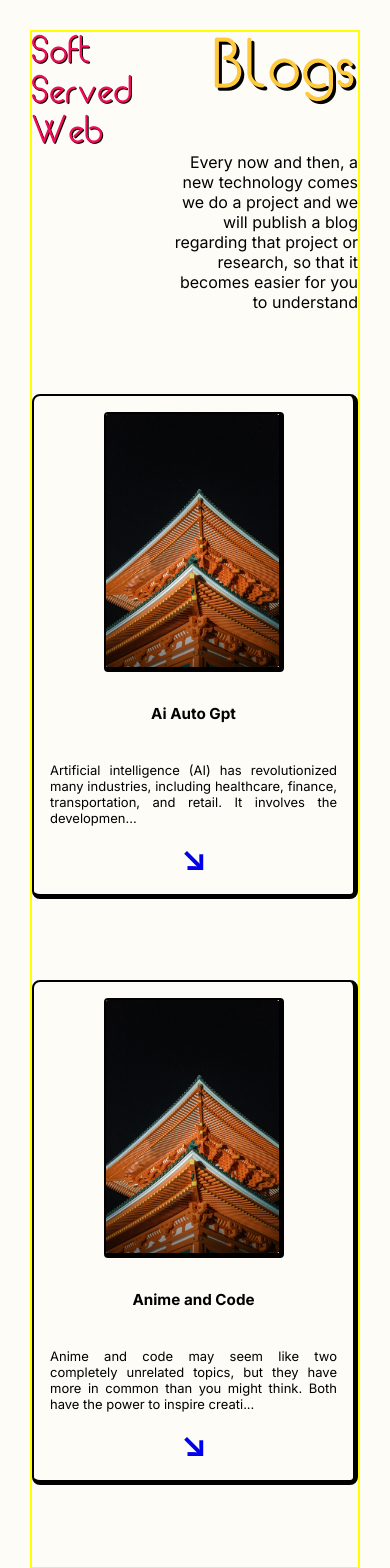
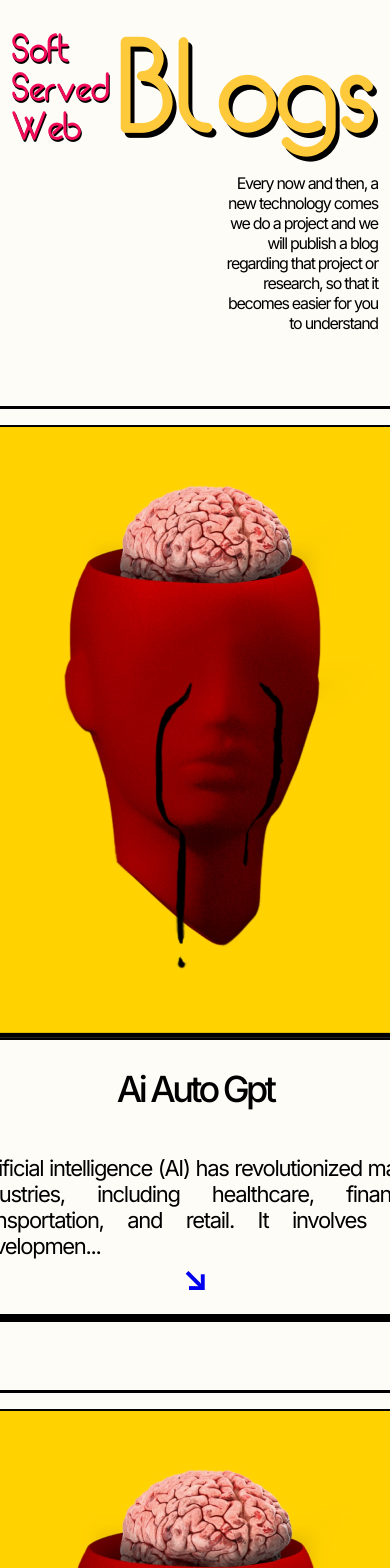
Before and after one commit to aswnss-m/softservedweb, a React (Vite) app: page /Blogs in a window 390 px wide. Shown: the top 1568 px of the page. Built offline with nearby package versions, Linux system fonts and the light colour scheme.

Commit message:
UI changed but not responsive

```diff
--- a/src/Components/Blog/Blog.css
+++ b/src/Components/Blog/Blog.css
@@ -1,40 +1,47 @@
 .blogPage{
-    outline: 2px solid yellow;
     display: flex;
+    align-items: center;
     flex-direction: column;
-    align-items: center;
+
 }
 .blogHeader{
     display: grid;
     grid-template-areas:
     "logo title"
     "descp descp";
+    gap: 10px;
 }
 .blogHeaderLogo{
-    font-family: 'thinoobold';
+    font-family: 'thinoothin';
     grid-area: logo;
-    font-size: 28pt;
-    color:#F30C59;
-    text-shadow: 1px 1px #000000;
+    font-size: var(--text-size-xxm);
+    color:var(--color-red);
+    filter: drop-shadow(1px 2px 0px #000000);
 
 }
+
 .blogHeaderTitle{
-    font-family: 'thinoobold';
+    font-family: 'thinoothin';
     grid-area: title;
-    font-size: 50pt;
+    font-size: var(--text-size-xl);
     color: #FFC93C;
     justify-self: right;
-    text-shadow: 3px 3px #000000;
+    filter: drop-shadow(4px 5px 0px #000000);
+
 }
 .blogHeaderDescp{
     grid-area: descp;
-    width: min(90%,50vw);
+    width: min(45%,75vw);
     text-align: right;
     justify-self: right;
+    letter-spacing: var(--letter-spacing-m);
+
+    /* font-size: var(--text-size-xxs); */
 }
 .blogCards:last-child{
     margin-bottom: 25%;
 }
+
 .blogContent{
     display: flex;
     flex-direction: column;
@@ -42,8 +49,10 @@
     text-align: justify;
     margin-top: 2em;
 }
+
 .blogPageTitle{
-    font-size: xx-large;
+    margin-top: 1em;
+    font-size: var(--text-size-l);
     font-weight: bold;
     text-align: center;
     gap: 1em;
--- a/src/Components/Blog/Blog.jsx
+++ b/src/Components/Blog/Blog.jsx
@@ -1,23 +1,43 @@
-import React from 'react'
-import "./Blog.css"
-import Card from './Card'
-import { Link } from 'react-router-dom'
-import { Blogs } from '../../assets/Blogs'
+import React from "react";
+import "./Blog.css";
+import Card from "./Card";
+import { Link } from "react-router-dom";
+import { Blogs } from "../../assets/Blogs";
 function Blog() {
   return (
-    <div className='blogPage'>
+    <div className="blogContainer">
+
+
+    <div className="blogPage">
       <div className="blogHeader">
-        <Link to='/'><h4><span className='blogHeaderLogo'>Soft<br />Served<br />Web</span></h4></Link>
-        <span className='blogHeaderTitle'>Blogs</span>
-        <p className='blogHeaderDescp'>Every now and then, a new technology comes we do a project and we will publish a blog regarding that project or research, so that it becomes easier for you to understand</p>
+        <Link to="/">
+          <h4 className="blogHeaderLogo">
+            Soft <br/> Served<br/> Web
+          </h4>
+        </Link>
+        <h1 className="blogHeaderTitle">Blogs</h1>
+        <p className="blogHeaderDescp">
+          Every now and then, a new technology comes we do a project and we will
+          publish a blog regarding that project or research, so that it becomes
+          easier for you to understand
+        </p>
       </div>
+
       <div className="blogCards">
-          {Blogs.map((item,index)=>{
-           return <Card Title={item.Title} Descp = {item.Content} id={item.id}/>
-          })}
+        {Blogs.map((item, index) => {
+          return (
+            <Card
+              Title={item.Title}
+              Descp={item.Content}
+              id={item.id}
+              img={item.image}
+            />
+          );
+        })}
       </div>
     </div>
-  )
+    </div>
+  );
 }
 
-export default Blog
+export default Blog;
--- a/src/Components/Blog/Card.css
+++ b/src/Components/Blog/Card.css
@@ -1,40 +1,70 @@
 .blogCard{
     display: flex;
-    margin-top:25%;
+    /* margin:4em; */
+    margin-top: 15%;
+
     padding: 1em;
-    height: 30vh;
+    height: 40vh;
+    /* width: 70vw; */
     align-items: center;
     gap:2em;
-    border-radius: .5em;
-    border: 2px solid black;
-    border-right: 5px solid black;
-    border-bottom: 5px solid black;
+
+    border-radius: 4px;
+    border: 3px solid #000000;
+    box-shadow: 4px 5px 0px #000000;
+
+
+
 }
 .blogImage{
     height: 160%;
     border: 2px solid black;
-    border-radius: .25em;
-    border-right: 5px solid black;
-    border-bottom: 5px solid black;
-    width: 180px;
-    height: 260px;
+    border-radius: 6px;
+
+    filter: drop-shadow(4px 5px 0px #000000);
+    /* width: 180px;
+    height: 260px; */
     object-fit: cover;
 }
+
 .blogContents{
-    /* background-color: green; */
+
+    overflow: hidden;
     text-align: left;
+
     font-size:small;
-    gap: 1em;
     display: flex;
     flex-direction: column;
+    box-sizing: border-box;
+    color: #000000;
 }
-.blogContents a{
+.toBlogLink{
     align-self: flex-end;
     font-weight: 900;
     font-size: xx-large;
-    background-color: rgb(255, 255, 255, 0);
+}
+.blogContents h3{
+    font-weight: 500;
+    font-size: 36px;
+    line-height: 44px;
+    letter-spacing: -0.1em;
+    color: #000000;
+
+}
+.blogContents p{
+    align-self: flex-end;
+    font-weight: 400;
+    font-size: 22px;
+    letter-spacing: -0.06em;
+}
+
+@media screen and(max-width:920px) {
+    .blogImage{
+
+    }
 }
 @media screen and (max-width:600px) {
+
     .blogCard{
         flex-direction: column;
         height: auto;
--- a/src/Components/Blog/Card.jsx
+++ b/src/Components/Blog/Card.jsx
@@ -6,11 +6,13 @@ import {Link} from "react-router-dom"
 function Card(props) {
   return (
     <div className='blogCard'>
-        <img src={boxImage6} alt="" className="blogImage" />
+        <img src={props.img} alt="" className="blogImage" />
         <div className="blogContents">
-            <h3 className="blogTitle">{props.Title}</h3>
+           <Link to = {`/blogs/${props.id}`} >
+              <h3 className="blogTitle">{props.Title}</h3>
+           </Link>
             <p className="blogContent">{props.Descp.slice(0,150)}...</p>
-            <Link to={`/Blogs/${props.id}`} >&#8600;</Link>
+            <Link className = "toBlogLink" to={`/Blogs/${props.id}`} >&#8600;</Link>
         </div>
     </div>
   )
--- a/src/assets/Blogs.js
+++ b/src/assets/Blogs.js
@@ -4,6 +4,7 @@ const Blogs = [
     {
         id:0,
         Title : "Ai Auto Gpt",
+        image : image01,
         Content : `Artificial intelligence (AI) has revolutionized many industries, including healthcare, finance, transportation, and retail. It involves the development of computer systems that can perform tasks that typically require human intelligence, such as learning, problem-solving, decision-making, and natural language processing.
 
         One of the recent advancements in AI is the development of autoGPT, which is an extension of the GPT (Generative Pre-trained Transformer) model. AutoGPT is an automated machine learning system that can generate and optimize deep neural networks for various natural language processing (NLP) tasks, such as text classification, question answering, and summarization.
@@ -27,6 +28,7 @@ const Blogs = [
     {
         id:1,
         Title:"Anime and Code",
+        image :image01,
         Content : `Anime and code may seem like two completely unrelated topics, but they have more in common than you might think. Both have the power to inspire creativity, spark innovation, and bring people together from different cultures and backgrounds.
 
         Anime, which is a form of Japanese animation, has become a global phenomenon, with millions of fans around the world. It is known for its vibrant art style, engaging storylines, and diverse characters. Anime has inspired countless artists, writers, and animators to create their own works, and it has also spawned a massive industry of merchandise, games, and other products.
--- a/src/index.css
+++ b/src/index.css
@@ -31,10 +31,15 @@
 
     --text-size-xl: 7.5em;
     --text-size-l: 5.5em;
+    --text-size-xm: 3.25em;
+    --text-size-xxm: 2.25em;
     --text-size-m: 1.625em;
     --text-size-s: 1.5em;
     --text-size-xs: 1.25em ;
     --text-size-xxs: 0.875em ;
+
+    /* filter: drop-shadow(4px 5px 0px #000000); */
+
 
 }
 
```
